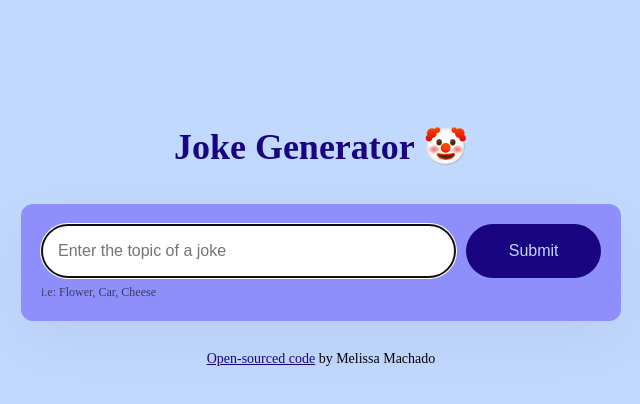
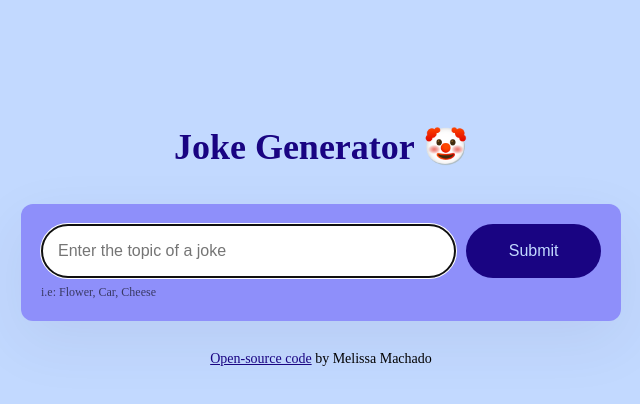
Before and after one commit to meli-mac/ai-generator, a plain HTML site: page index.html in a window 1280 px wide. Shown: the full height of the page, 319-959 px from the left. Drawn offline with nearby package versions, Linux system fonts and the light colour scheme.

Commit message:
Updated footer

```diff
--- a/index.html
+++ b/index.html
@@ -33,7 +33,7 @@
       </main>
       <footer>
         <a href="https://github.com/meli-mac?tab=repositories" target="_blank"
-          >Open-sourced code</a
+          >Open-source code</a
         >
         by Melissa Machado
       </footer>
```
